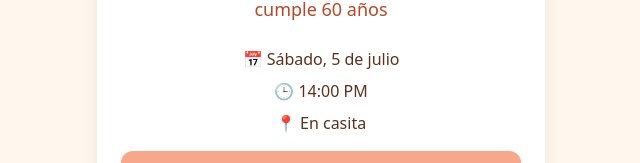
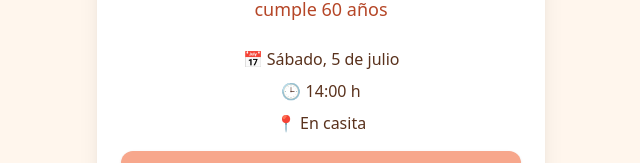
Before and after one commit to Mavoportentous/cumple_60_vercel, a React (Vite) app: page / in a window 1280 px wide. Shown: the part 225-388 px from the top of the page, without its empty margins (319-959 px from the left). Built offline with nearby package versions, Linux system fonts and the light colour scheme.

Commit message:
cambiamos horas

```diff
--- a/src/App.tsx
+++ b/src/App.tsx
@@ -49,7 +49,7 @@ export default function App() {
 
         <div className="mt-6 space-y-2 text-[#5a321d]">
           <p>📅 Sábado, 5 de julio</p>
-          <p>🕒 14:00 PM</p>
+          <p>🕒 14:00 h</p>
           <p>📍 En casita</p>
         </div>
 
```
